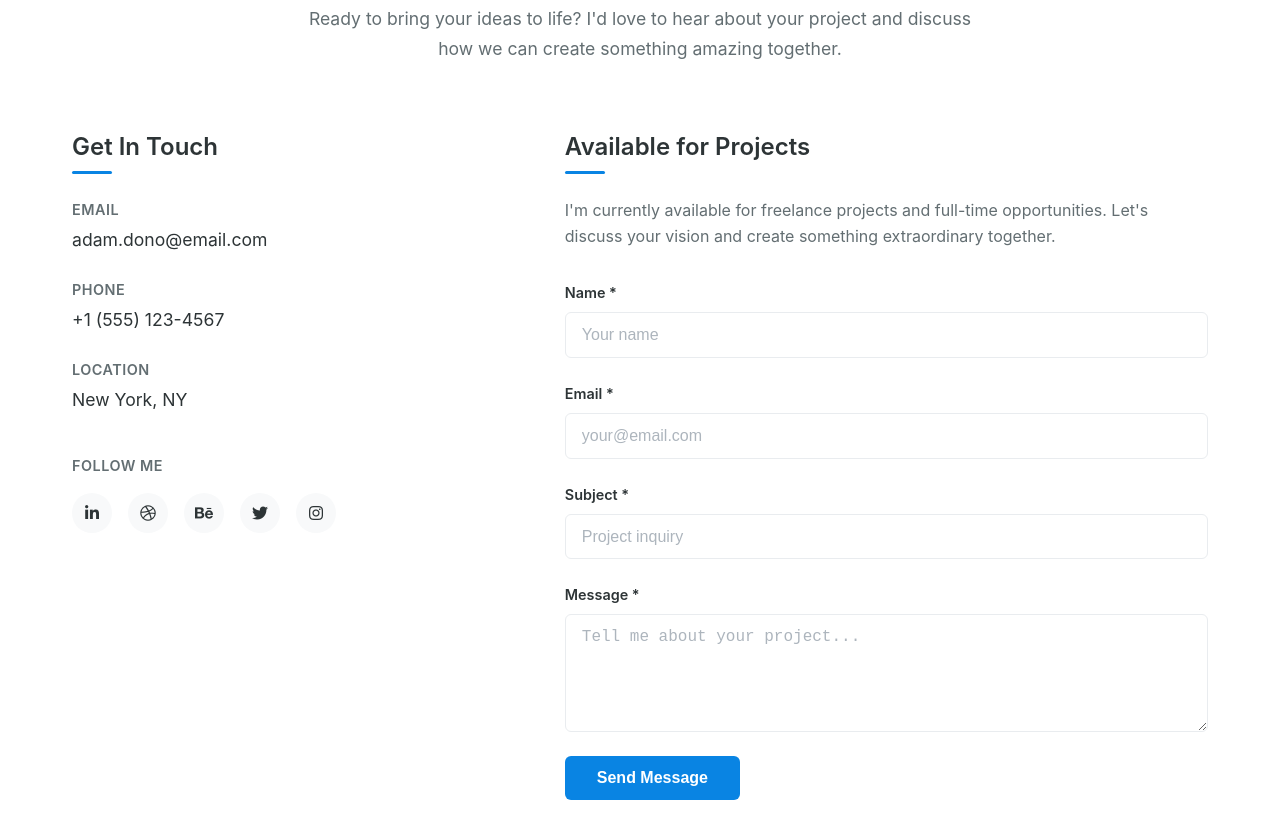
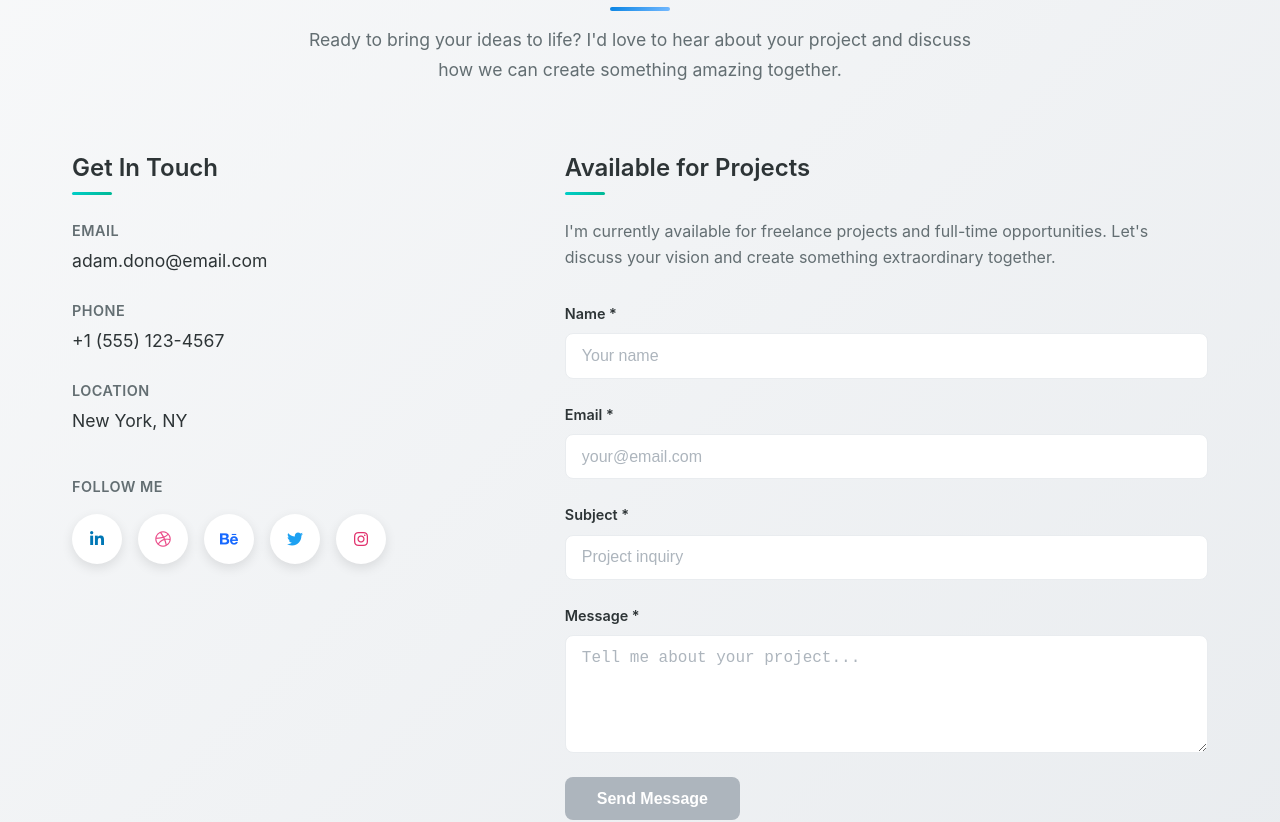
Before and after one commit to AdamDono/adam-dono-portfolio, an Angular app: page / in a window 1280 px wide. Shown: the part 6842-7664 px from the top of the page. Built offline with nearby package versions, Linux system fonts and the light colour scheme; no server answers.

Commit message:
formspree

```diff
--- a/src/app/components/contact/contact.component.css
+++ b/src/app/components/contact/contact.component.css
@@ -1,7 +1,6 @@
-/* contact.component.css */
 .contact-section {
   padding: 100px 2rem;
-  background: #fff;
+  background: linear-gradient(135deg, #f8f9fa 0%, #e9ecef 100%); /* Match skills section */
   position: relative;
 }
 
@@ -12,10 +11,10 @@
 
 .section-title {
   text-align: center;
-  font-size: 2.5rem;
+  font-size: 3rem; /* Larger for impact */
   font-weight: 700;
   color: #2d3436;
-  margin-bottom: 1rem;
+  margin-bottom: 1.5rem;
   position: relative;
 }
 
@@ -53,8 +52,8 @@
   font-weight: 600;
   color: #2d3436;
   margin-bottom: 1.5rem;
+  padding-bottom: 0.5rem;
   position: relative;
-  padding-bottom: 0.5rem;
 }
 
 .contact-info h3::after,
@@ -65,7 +64,7 @@
   left: 0;
   width: 40px;
   height: 3px;
-  background: #0984e3;
+  background: linear-gradient(135deg, #00cec9 0%, #00b894 100%); /* Match skills section */
   border-radius: 2px;
 }
 
@@ -90,11 +89,12 @@
   font-size: 1.1rem;
   color: #2d3436;
   text-decoration: none;
-  transition: color 0.3s ease;
+  transition: color 0.3s ease, transform 0.3s ease;
 }
 
 .contact-value:hover {
   color: #0984e3;
+  transform: translateX(5px); /* Subtle slide effect */
 }
 
 .social-label {
@@ -115,19 +115,49 @@
   display: flex;
   align-items: center;
   justify-content: center;
-  width: 40px;
-  height: 40px;
-  background: #f8f9fa;
+  width: 50px; /* Larger for prominence */
+  height: 50px;
   border-radius: 50%;
+  background: #ffffff;
+  box-shadow: 0 4px 12px rgba(0, 0, 0, 0.1); /* Match skills section */
   color: #2d3436;
   text-decoration: none;
   transition: all 0.3s ease;
+  position: relative;
+  overflow: hidden;
+}
+
+.social-icon::before {
+  content: '';
+  position: absolute;
+  top: 0;
+  left: 0;
+  width: 100%;
+  height: 100%;
+  background: linear-gradient(135deg, rgba(9, 132, 227, 0.2), rgba(116, 185, 255, 0.2));
+  opacity: 0;
+  transition: opacity 0.3s ease;
+  z-index: 0;
 }
 
 .social-icon:hover {
-  background: #0984e3;
-  color: white;
-  transform: translateY(-3px);
+  transform: scale(1.1) rotate(5deg); /* Playful hover effect */
+  box-shadow: 0 6px 18px rgba(9, 132, 227, 0.4);
+}
+
+.social-icon:hover::before {
+  opacity: 1;
+}
+
+/* Brand-specific colors for social icons */
+.social-icon .fa-linkedin-in { color: #0077B5; } /* LinkedIn blue */
+.social-icon .fa-dribbble { color: #EA4C89; } /* Dribbble pink */
+.social-icon .fa-behance { color: #1769FF; } /* Behance blue */
+.social-icon .fa-twitter { color: #1DA1F2; } /* Twitter blue */
+.social-icon .fa-instagram { color: #E1306C; } /* Instagram pink */
+
+.social-icon i {
+  z-index: 1; /* Ensure icon is above gradient overlay */
 }
 
 .availability-text {
@@ -147,6 +177,7 @@
   display: flex;
   flex-direction: column;
   gap: 0.5rem;
+  position: relative;
 }
 
 .form-group label {
@@ -159,17 +190,19 @@
 .form-group textarea {
   padding: 0.8rem 1rem;
   border: 1px solid #e9ecef;
-  border-radius: 6px;
+  border-radius: 8px; /* Softer corners */
   font-size: 1rem;
   color: #2d3436;
-  transition: border-color 0.3s ease, box-shadow 0.3s ease;
+  background: #ffffff;
+  transition: border-color 0.3s ease, box-shadow 0.3s ease, transform 0.3s ease;
 }
 
 .form-group input:focus,
 .form-group textarea:focus {
   outline: none;
   border-color: #0984e3;
-  box-shadow: 0 0 0 3px rgba(9, 132, 227, 0.1);
+  box-shadow: 0 0 8px rgba(9, 132, 227, 0.3);
+  transform: translateY(-2px); /* Slight lift on focus */
 }
 
 .form-group input::placeholder,
@@ -177,26 +210,72 @@
   color: #adb5bd;
 }
 
+.form-group.error input,
+.form-group.error textarea {
+  border-color: #e63946;
+  box-shadow: 0 0 8px rgba(230, 57, 70, 0.3);
+}
+
+.error-message {
+  font-size: 0.8rem;
+  color: #e63946;
+  margin-top: 0.2rem;
+}
+
 .submit-btn {
   padding: 0.8rem 2rem;
-  background: #0984e3;
+  background: linear-gradient(135deg, #0984e3 0%, #74b9ff 100%); /* Match skills section */
   color: white;
   border: none;
-  border-radius: 6px;
+  border-radius: 8px;
   font-size: 1rem;
   font-weight: 600;
   cursor: pointer;
-  transition: background 0.3s ease, transform 0.3s ease;
+  transition: background 0.3s ease, transform 0.3s ease, box-shadow 0.3s ease;
   align-self: flex-start;
+  position: relative;
+  overflow: hidden;
+}
+
+.submit-btn::before {
+  content: '';
+  position: absolute;
+  top: 0;
+  left: -100%;
+  width: 100%;
+  height: 100%;
+  background: linear-gradient(90deg, transparent, rgba(255, 255, 255, 0.3), transparent);
+  transition: left 0.5s ease;
 }
 
 .submit-btn:hover {
-  background: #0870c5;
-  transform: translateY(-2px);
+  transform: scale(1.05); /* Slight scale on hover */
+  box-shadow: 0 6px 18px rgba(9, 132, 227, 0.4);
 }
 
-.submit-btn:active {
-  transform: translateY(0);
+.submit-btn:hover::before {
+  left: 100%; /* Shine effect on hover */
+}
+
+.submit-btn:disabled {
+  background: #adb5bd;
+  cursor: not-allowed;
+  transform: none;
+  box-shadow: none;
+}
+
+.submit-message {
+  font-size: 1rem;
+  margin-top: 1rem;
+  text-align: center;
+}
+
+.submit-message.success {
+  color: #00b894;
+}
+
+.submit-message:not(.success) {
+  color: #e63946;
 }
 
 /* Responsive Design */
@@ -213,12 +292,16 @@
   }
 
   .section-title {
-    font-size: 2rem;
+    font-size: 2.5rem;
   }
 
   .contact-intro {
     font-size: 1rem;
     margin-bottom: 3rem;
+  }
+
+  .social-icons {
+    justify-content: center;
   }
 }
 
@@ -228,14 +311,21 @@
   }
 
   .section-title {
-    font-size: 1.8rem;
+    font-size: 2rem;
   }
 
-  .social-icons {
-    justify-content: center;
+  .contact-info h3,
+  .contact-form-container h3 {
+    font-size: 1.3rem;
+  }
+
+  .social-icon {
+    width: 45px;
+    height: 45px;
   }
 
   .submit-btn {
     width: 100%;
+    align-self: center;
   }
 }
--- a/src/app/components/contact/contact.component.html
+++ b/src/app/components/contact/contact.component.html
@@ -1,4 +1,3 @@
-<!-- contact.component.html -->
 <section id="contact" class="contact-section">
   <div class="container">
     <h2 class="section-title">Let's Work Together</h2>
@@ -12,12 +11,12 @@
         <div class="contact-details">
           <div class="contact-item">
             <div class="contact-label">Email</div>
-            <a [href]="'mailto:' + contactInfo.email" class="contact-value">{{ contactInfo.email }}</a>
+            <a [href]="'mailto:' + contactInfo.email" class="contact-value" aria-label="Email Adam Dono">{{ contactInfo.email }}</a>
           </div>
 
           <div class="contact-item">
             <div class="contact-label">Phone</div>
-            <a [href]="'tel:' + contactInfo.phone" class="contact-value">{{ contactInfo.phone }}</a>
+            <a [href]="'tel:' + contactInfo.phone" class="contact-value" aria-label="Call Adam Dono">{{ contactInfo.phone }}</a>
           </div>
 
           <div class="contact-item">
@@ -29,19 +28,19 @@
         <div class="social-links">
           <div class="social-label">Follow Me</div>
           <div class="social-icons">
-            <a href="#" class="social-icon">
+            <a href="https://www.linkedin.com/in/your-profile" class="social-icon" aria-label="LinkedIn Profile">
               <i class="fab fa-linkedin-in"></i>
             </a>
-            <a href="#" class="social-icon">
+            <a href="https://dribbble.com/your-profile" class="social-icon" aria-label="Dribbble Profile">
               <i class="fab fa-dribbble"></i>
             </a>
-            <a href="#" class="social-icon">
+            <a href="https://www.behance.net/your-profile" class="social-icon" aria-label="Behance Profile">
               <i class="fab fa-behance"></i>
             </a>
-            <a href="#" class="social-icon">
+            <a href="https://twitter.com/your-profile" class="social-icon" aria-label="Twitter Profile">
               <i class="fab fa-twitter"></i>
             </a>
-            <a href="#" class="social-icon">
+            <a href="https://www.instagram.com/your-profile" class="social-icon" aria-label="Instagram Profile">
               <i class="fab fa-instagram"></i>
             </a>
           </div>
@@ -52,52 +51,66 @@
         <h3>Available for Projects</h3>
         <p class="availability-text">I'm currently available for freelance projects and full-time opportunities. Let's discuss your vision and create something extraordinary together.</p>
 
-        <form (ngSubmit)="onSubmit()" class="contact-form">
-          <div class="form-group">
+        <form [formGroup]="contactForm" (ngSubmit)="onSubmit()" class="contact-form">
+          <div class="form-group" [class.error]="contactForm.get('name')?.invalid && contactForm.get('name')?.touched">
             <label for="name">Name *</label>
             <input
               type="text"
               id="name"
-              name="name"
-              [(ngModel)]="contactForm.name"
+              formControlName="name"
               placeholder="Your name"
-              required>
+              aria-label="Your name">
+            <span class="error-message" *ngIf="contactForm.get('name')?.invalid && contactForm.get('name')?.touched">
+              Name is required (min 2 characters).
+            </span>
           </div>
 
-          <div class="form-group">
+          <div class="form-group" [class.error]="contactForm.get('email')?.invalid && contactForm.get('email')?.touched">
             <label for="email">Email *</label>
             <input
               type="email"
               id="email"
-              name="email"
-              [(ngModel)]="contactForm.email"
+              formControlName="email"
               placeholder="your@email.com"
-              required>
+              aria-label="Your email">
+            <span class="error-message" *ngIf="contactForm.get('email')?.invalid && contactForm.get('email')?.touched">
+              Valid email is required.
+            </span>
           </div>
 
-          <div class="form-group">
+          <div class="form-group" [class.error]="contactForm.get('subject')?.invalid && contactForm.get('subject')?.touched">
             <label for="subject">Subject *</label>
             <input
               type="text"
               id="subject"
-              name="subject"
-              [(ngModel)]="contactForm.subject"
+              formControlName="subject"
               placeholder="Project inquiry"
-              required>
+              aria-label="Subject">
+            <span class="error-message" *ngIf="contactForm.get('subject')?.invalid && contactForm.get('subject')?.touched">
+              Subject is required (min 3 characters).
+            </span>
           </div>
 
-          <div class="form-group">
+          <div class="form-group" [class.error]="contactForm.get('message')?.invalid && contactForm.get('message')?.touched">
             <label for="message">Message *</label>
             <textarea
               id="message"
-              name="message"
-              [(ngModel)]="contactForm.message"
+              formControlName="message"
               placeholder="Tell me about your project..."
               rows="5"
-              required></textarea>
+              aria-label="Your message"></textarea>
+            <span class="error-message" *ngIf="contactForm.get('message')?.invalid && contactForm.get('message')?.touched">
+              Message is required (min 10 characters).
+            </span>
           </div>
 
-          <button type="submit" class="submit-btn">Send Message</button>
+          <button type="submit" class="submit-btn" [disabled]="isSubmitting || contactForm.invalid">
+            {{ isSubmitting ? 'Sending...' : 'Send Message' }}
+          </button>
+
+          <p class="submit-message" *ngIf="submitMessage" [class.success]="!submitMessage.includes('Oops')">
+            {{ submitMessage }}
+          </p>
         </form>
       </div>
     </div>
--- a/src/app/components/contact/contact.component.ts
+++ b/src/app/components/contact/contact.component.ts
@@ -1,12 +1,12 @@
-// contact.component.ts
 import { Component } from '@angular/core';
 import { CommonModule } from '@angular/common';
-import { FormsModule } from '@angular/forms';
+import { ReactiveFormsModule, FormGroup, FormBuilder, Validators } from '@angular/forms';
+import { HttpClient, HttpClientModule } from '@angular/common/http';
 
 @Component({
   selector: 'app-contact',
   standalone: true,
-  imports: [CommonModule, FormsModule],
+  imports: [CommonModule, ReactiveFormsModule, HttpClientModule],
   templateUrl: './contact.component.html',
   styleUrls: ['./contact.component.css']
 })
@@ -17,25 +17,44 @@ export class ContactComponent {
     location: 'New York, NY'
   };
 
-  contactForm = {
-    name: '',
-    email: '',
-    subject: '',
-    message: ''
-  };
+  contactForm: FormGroup;
+  isSubmitting = false;
+  submitMessage: string | null = null;
+
+  constructor(private fb: FormBuilder, private http: HttpClient) {
+    this.contactForm = this.fb.group({
+      name: ['', [Validators.required, Validators.minLength(2)]],
+      email: ['', [Validators.required, Validators.email]],
+      subject: ['', [Validators.required, Validators.minLength(3)]],
+      message: ['', [Validators.required, Validators.minLength(10)]]
+    });
+  }
 
   onSubmit() {
-    // Handle form submission here
-    console.log('Form submitted:', this.contactForm);
-    // You would typically send this data to a backend service
-    alert('Thank you for your message! I will get back to you soon.');
+    if (this.contactForm.invalid) {
+      this.contactForm.markAllAsTouched();
+      return;
+    }
 
-    // Reset form
-    this.contactForm = {
-      name: '',
-      email: '',
-      subject: '',
-      message: ''
-    };
+    this.isSubmitting = true;
+    this.submitMessage = null;
+
+    // Your Formspree endpoint
+    const formspreeUrl = 'https://formspree.io/f/xovnkgpd';
+
+    this.http.post(formspreeUrl, this.contactForm.value, {
+      headers: { 'Accept': 'application/json' }
+    }).subscribe({
+      next: () => {
+        this.isSubmitting = false;
+        this.submitMessage = 'Thank you for your message! I’ll get back to you soon.';
+        this.contactForm.reset();
+      },
+      error: (error) => {
+        this.isSubmitting = false;
+        this.submitMessage = 'Oops, something went wrong. Please try again later.';
+        console.error('Formspree error:', error);
+      }
+    });
   }
 }
```
